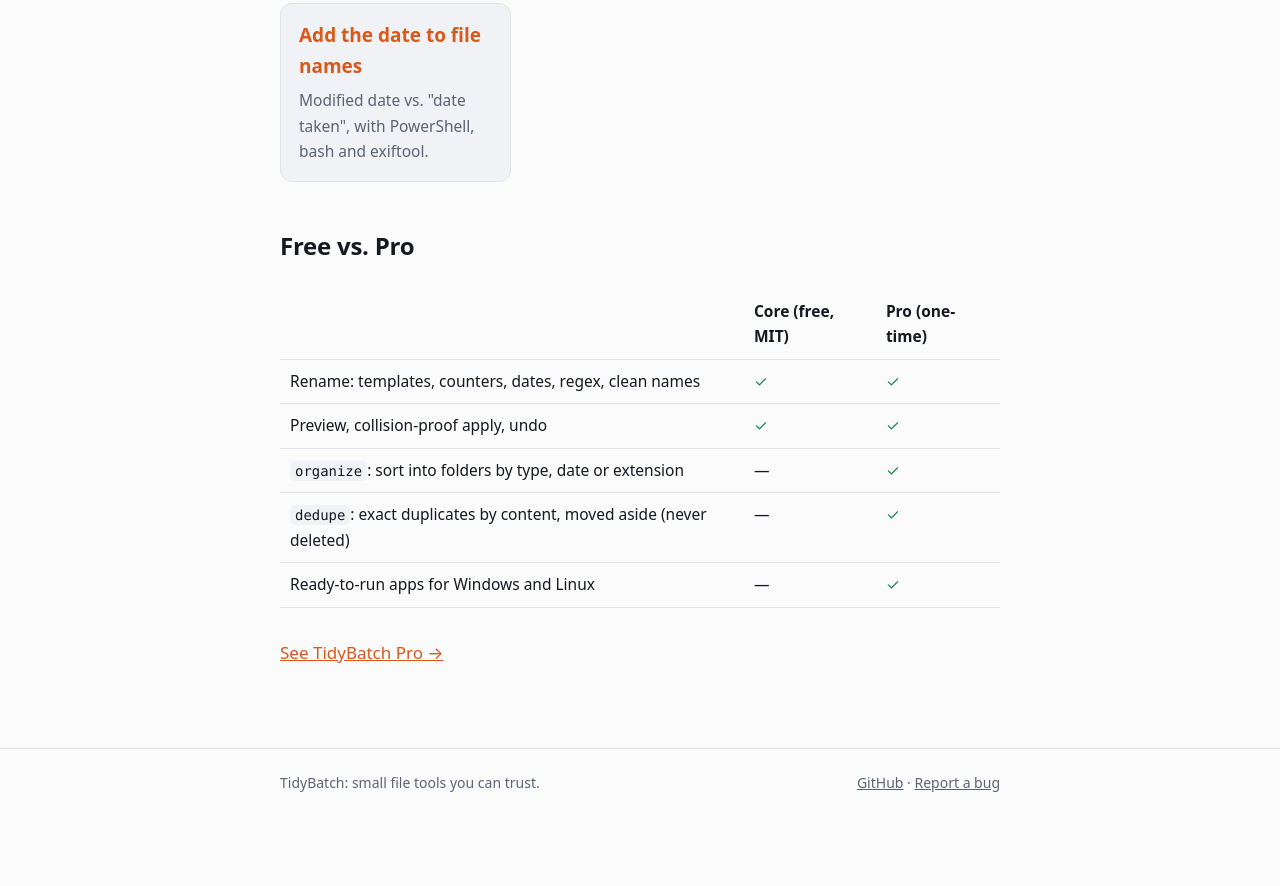
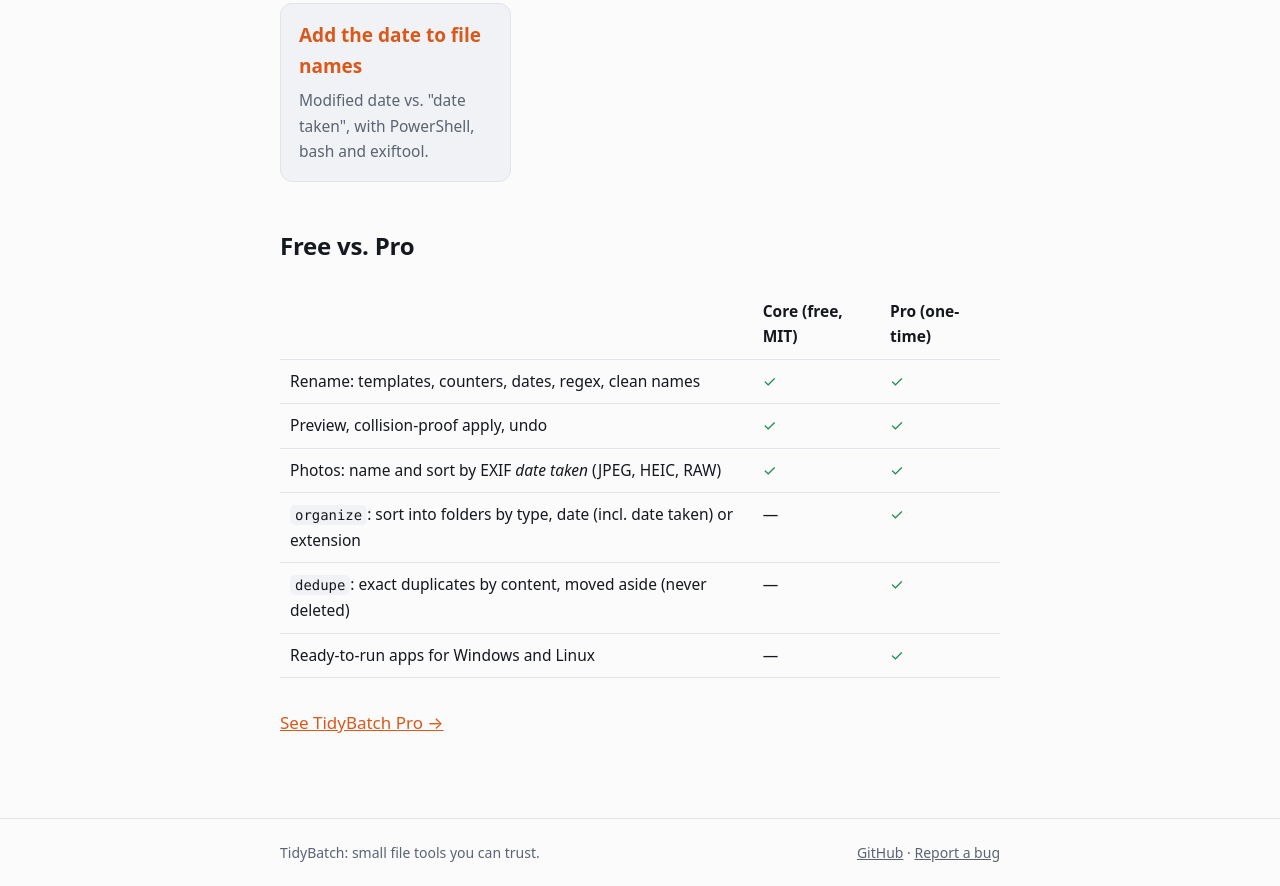
Before and after one commit to tidybatch/tidybatch.github.io, a plain HTML site: page index.html in a window 1280 px wide. Shown: the part 1574-2460 px from the top of the page. Before the commit the page ends 2390 px from the top, so only its background shows below. Drawn offline with Linux system fonts and the light colour scheme.

Commit message:
Home: photo date taken in the Free vs. Pro table

```diff
--- a/index.html
+++ b/index.html
@@ -48,7 +48,7 @@ tidybatch undo ~/Downloads                            # changed your mind</code>
     <div class="card"><a href="/guides/bulk-rename-files-safely/"><h3>How to bulk rename files safely</h3></a><p>Windows, macOS and Linux, with the free built-in options first.</p></div>
     <div class="card"><a href="/guides/undo-bulk-rename/"><h3>Can you undo a bulk rename?</h3></a><p>What actually works after the fact, and how to make sure you never need it.</p></div>
     <div class="card"><a href="/guides/rename-photos-by-date-taken/"><h3>Rename photos by date taken</h3></a><p>JPEG, iPhone HEIC and RAW: names and year/month folders from the EXIF date.</p></div>
-  <div class="card"><a href="/guides/add-date-to-file-names/"><h3>Add the date to file names</h3></a><p>Modified date vs. "date taken", with PowerShell, bash and exiftool.</p></div>
+    <div class="card"><a href="/guides/add-date-to-file-names/"><h3>Add the date to file names</h3></a><p>Modified date vs. "date taken", with PowerShell, bash and exiftool.</p></div>
   </div>
 
   <h2>Free vs. Pro</h2>
@@ -56,7 +56,8 @@ tidybatch undo ~/Downloads                            # changed your mind</code>
     <tr><th></th><th>Core (free, MIT)</th><th>Pro (one-time)</th></tr>
     <tr><td>Rename: templates, counters, dates, regex, clean names</td><td class="ok">✓</td><td class="ok">✓</td></tr>
     <tr><td>Preview, collision-proof apply, undo</td><td class="ok">✓</td><td class="ok">✓</td></tr>
-    <tr><td><code>organize</code>: sort into folders by type, date or extension</td><td>—</td><td class="ok">✓</td></tr>
+    <tr><td>Photos: name and sort by EXIF <em>date taken</em> (JPEG, HEIC, RAW)</td><td class="ok">✓</td><td class="ok">✓</td></tr>
+    <tr><td><code>organize</code>: sort into folders by type, date (incl. date taken) or extension</td><td>—</td><td class="ok">✓</td></tr>
     <tr><td><code>dedupe</code>: exact duplicates by content, moved aside (never deleted)</td><td>—</td><td class="ok">✓</td></tr>
     <tr><td>Ready-to-run apps for Windows and Linux</td><td>—</td><td class="ok">✓</td></tr>
   </table></div>
```
